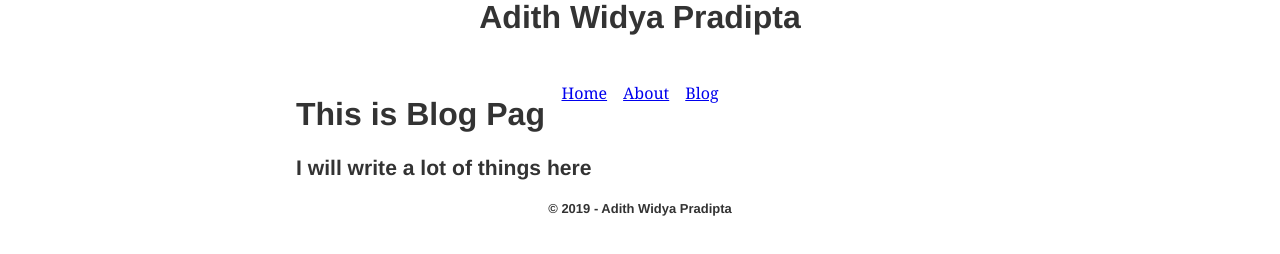
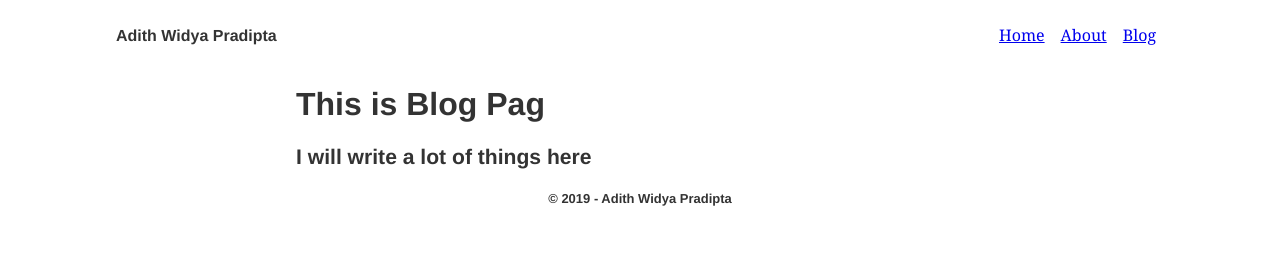
Before and after one commit to adithwip/gatsby-blog, a Gatsby site: page /blog in a window 1280 px wide. Built offline with nearby package versions, Linux system fonts and the light colour scheme; Gatsby itself is replaced by a stand-in of ours.

Commit message:
add modification to headroom and prismjs

```diff
--- a/gatsby-browser.js
+++ b/gatsby-browser.js
@@ -1,4 +1,4 @@
 require('./src/styles/index.css')
 require('prismjs/themes/prism-tomorrow.css')
 require('prismjs/plugins/line-numbers/prism-line-numbers.css')
-require('./src/styles/prism-override.css')
+// require('./src/styles/prism-override.css')
--- a/src/components/FeaturedImage.js
+++ b/src/components/FeaturedImage.js
@@ -5,7 +5,7 @@ import Img from "gatsby-image"
 const StyledImage = styled(Img)`
   border-radius: 4px;
   box-shadow: 0 1px 3px rgba(0, 0, 0, 0.12), 0 1px 2px rgba(0, 0, 0, 0.24);
-  transition: all 0.3s cubic-bezier(0.25, 0.8, 0.25, 1);
+  /* transition: all 0.3s cubic-bezier(0.25, 0.8, 0.25, 1); */
 
   /* &:hover {
     box-shadow: 0 14px 28px rgba(0, 0, 0, 0.25), 0 10px 10px rgba(0, 0, 0, 0.22);
--- a/src/components/Header.js
+++ b/src/components/Header.js
@@ -6,11 +6,18 @@ import Headroom from "react-headroom"
 import Container from "../layouts/Container"
 import Item from "../layouts/Item"
 
-const StyledHeader = styled(Headroom)`
+const StyledHeader = styled.header`
   padding: 16px;
+  max-width: 1080px;
+  margin: 0 auto;
+  margin-bottom: 16px;
+  background-color: #fff;
+`
 
+const StyledHeadroom = styled(Headroom)`
   & .headroom--scrolled {
-    background-color: white;
+    padding: 16px;
+    background-color: #f0f6f2;
   }
 `
 
@@ -28,14 +35,20 @@ const Header = () => {
   )
 
   return (
-    <header>
-      <Container flexDirection="column" alignItems="center">
-        <Item align="center">
-          <h1>{data.site.siteMetadata.title}</h1>
+    <StyledHeader>
+      <StyledHeadroom>
+        <Container
+          alignItems="center"
+          alignContent="center"
+          justify="space-between"
+          flexWrap="wrap"
+        >
+          <Item flex={1}>
+            <h4 style={{ margin: 0 }}>Adith Widya Pradipta</h4>
           </Item>
-        <StyledHeader>
-          <Item align="center">
-            <Container spacing={16} justify="center">
+          <Item flex={1}>
+            <Item>
+              <Container spacing={16} justify="flex-end">
                 <Item>
                   <Link to="/">Home</Link>
                 </Item>
@@ -47,9 +60,10 @@ const Header = () => {
                 </Item>
               </Container>
             </Item>
+          </Item>
+        </Container>
+      </StyledHeadroom>
     </StyledHeader>
-      </Container>
-    </header>
   )
 }
 
--- a/src/pages/index.js
+++ b/src/pages/index.js
@@ -23,7 +23,7 @@ const IndexPage = ({ data }) => {
           </h4>
         </Item>
         <Item>
-          <Container flexDirection="column" spacing={16}>
+          <Container flexDirection="column" spacing={8}>
             {data.allContentfulBlogPost.edges.map(({ node }) => (
               <>
                 {node.id === latestPost && (
```
Lines whose indentation alone changed are shown as unchanged.
